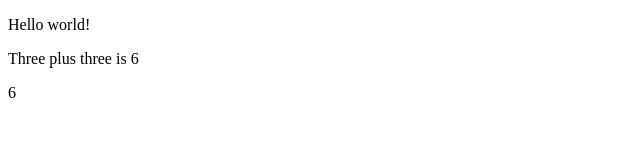
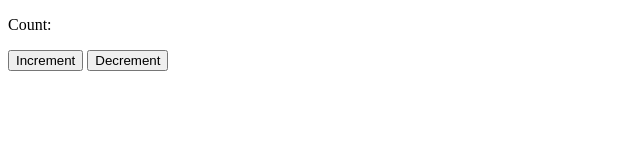
Before and after one commit to codegician/angularjs-counter, a plain HTML site: page index.html in a window 1280 px wide. Shown: the whole page, without its empty margins (0-640 px from the left). Drawn offline with nearby package versions, Linux system fonts and the light colour scheme.

Commit message:
Add increment + decrement functionality to counter

```diff
--- a/app.js
+++ b/app.js
@@ -1 +1,7 @@
-angular.module('counter', []);
+angular
+  .module('counter', []);
+  .controller('CounterController', CounterController);
+
+function CounterController(){
+  this.number = 0;
+}
--- a/index.html
+++ b/index.html
@@ -4,10 +4,12 @@
     <title>AngularJS Counter</title>
   </head>
 
-  <body>
-    <p>Hello world!</p>
-    <p>Three plus three is 6</p>
-    {{3+3}}
+  <body ng-controller="CounterController as controller">
+    <p>Count: </P>
+    <button id='increment'>Increment</button>
+    <button id='decrement'>Decrement</button>
+
+
     <script src="https://cdnjs.cloudflare.com/ajax/libs/angular.js/1.6.5/angular.js"></script>
     <script src="app.js"></script>
   </body>
```
